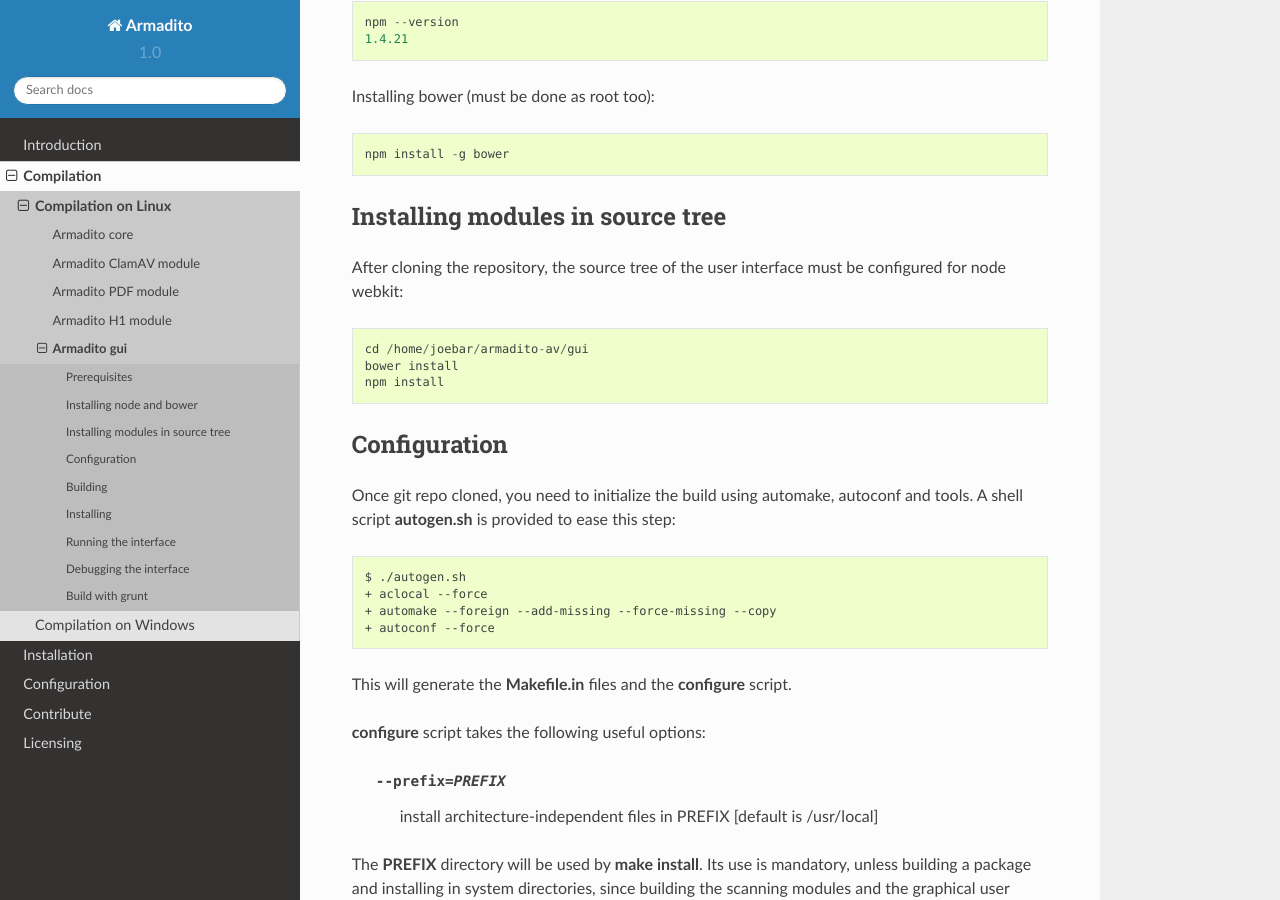
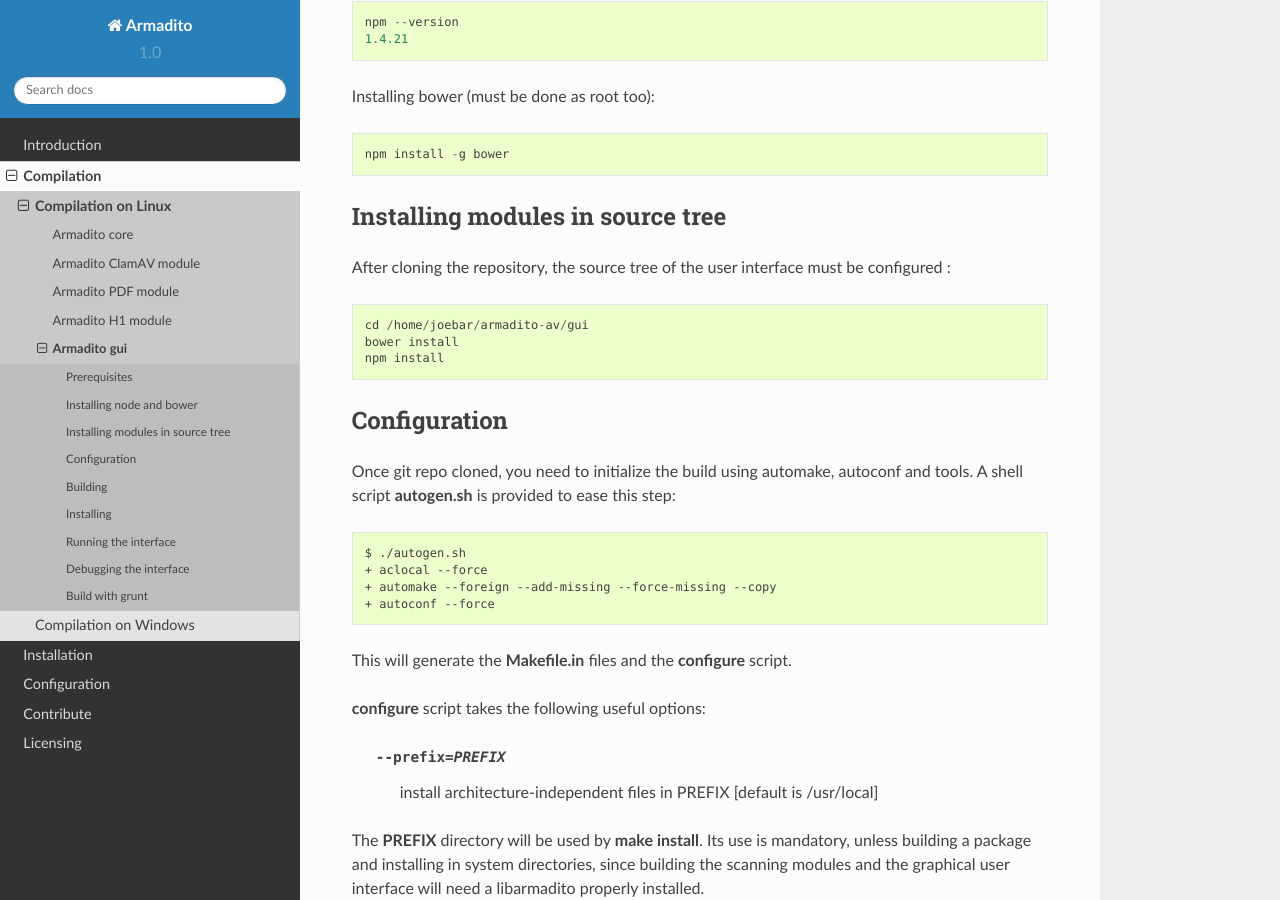
Before and after one commit to armadito/armadito-doc, a Sphinx documentation site: the page built from source/compilation/linux/gui.rst, in a window 1280 px wide and 900 px high, scrolled down 812 px. Built offline with Sphinx 7.4.7 and the Read the Docs theme 2.0.0, drawn with Linux system fonts in a browser that asks for light colours.

Commit message:
Fix old documentation talking about node-webkit

```diff
--- a/source/compilation/linux/gui.rst
+++ b/source/compilation/linux/gui.rst
@@ -47,7 +47,7 @@
 Installing modules in source tree
 ---------------------------------
 
-After cloning the repository, the source tree of the user interface must be configured for node webkit:
+After cloning the repository, the source tree of the user interface must be configured :
 
 ::
 
```
